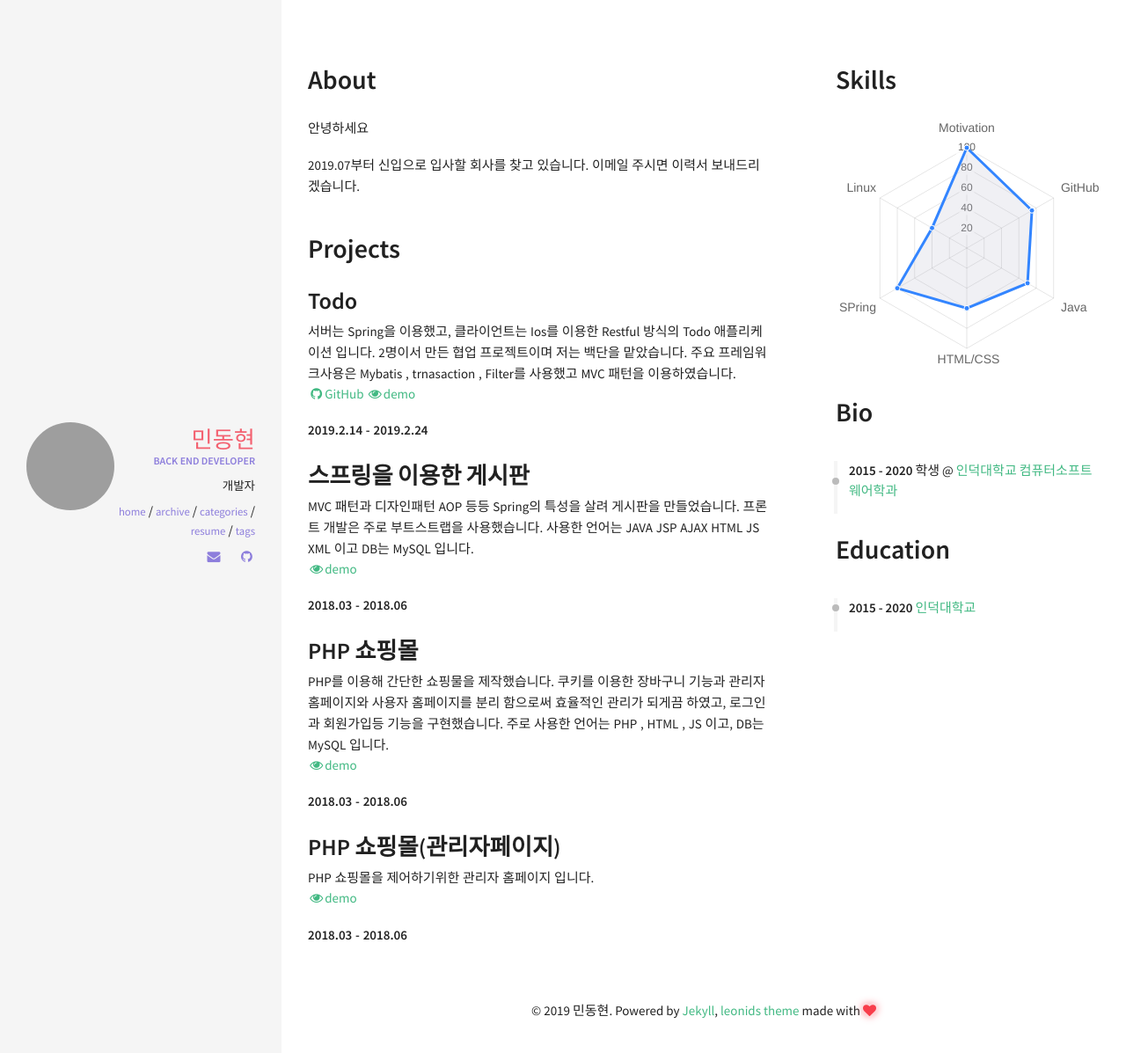
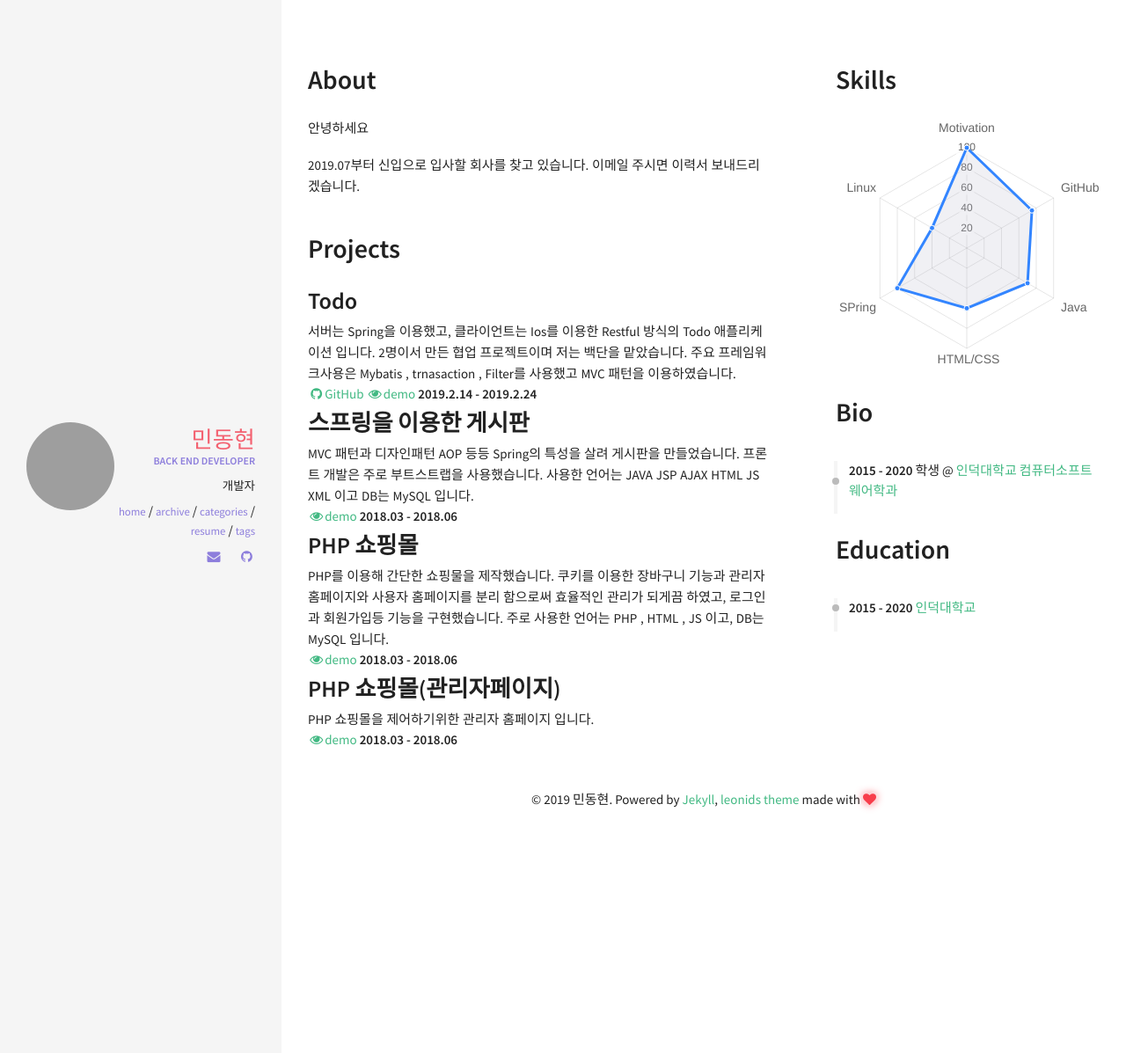
Before and after one commit to DaeAkin/DaeAkin.github.io, a Jekyll site: the page built from resume.html, in a window 1280 px wide. Shown: the top 1197 px of the page at 88% size. Built offline with Jekyll 4.4.1, drawn with Linux system fonts in a browser that asks for light colours; nearby versions of some CDN libraries.

Commit message:
Update projects.html

```diff
--- a/_includes/sections/projects.html
+++ b/_includes/sections/projects.html
@@ -17,7 +17,7 @@
                 <a href="{{ project.website }} "><i class="fa fa-fw fa-home"></i>Homepage</a>
                 {% endif %}
                 {% if project.date %}
-                <p> <strong>{{ project.date }}</strong> </p>
+               <strong>{{ project.date }}</strong>
                  {% endif %}
 
             </div>
```
